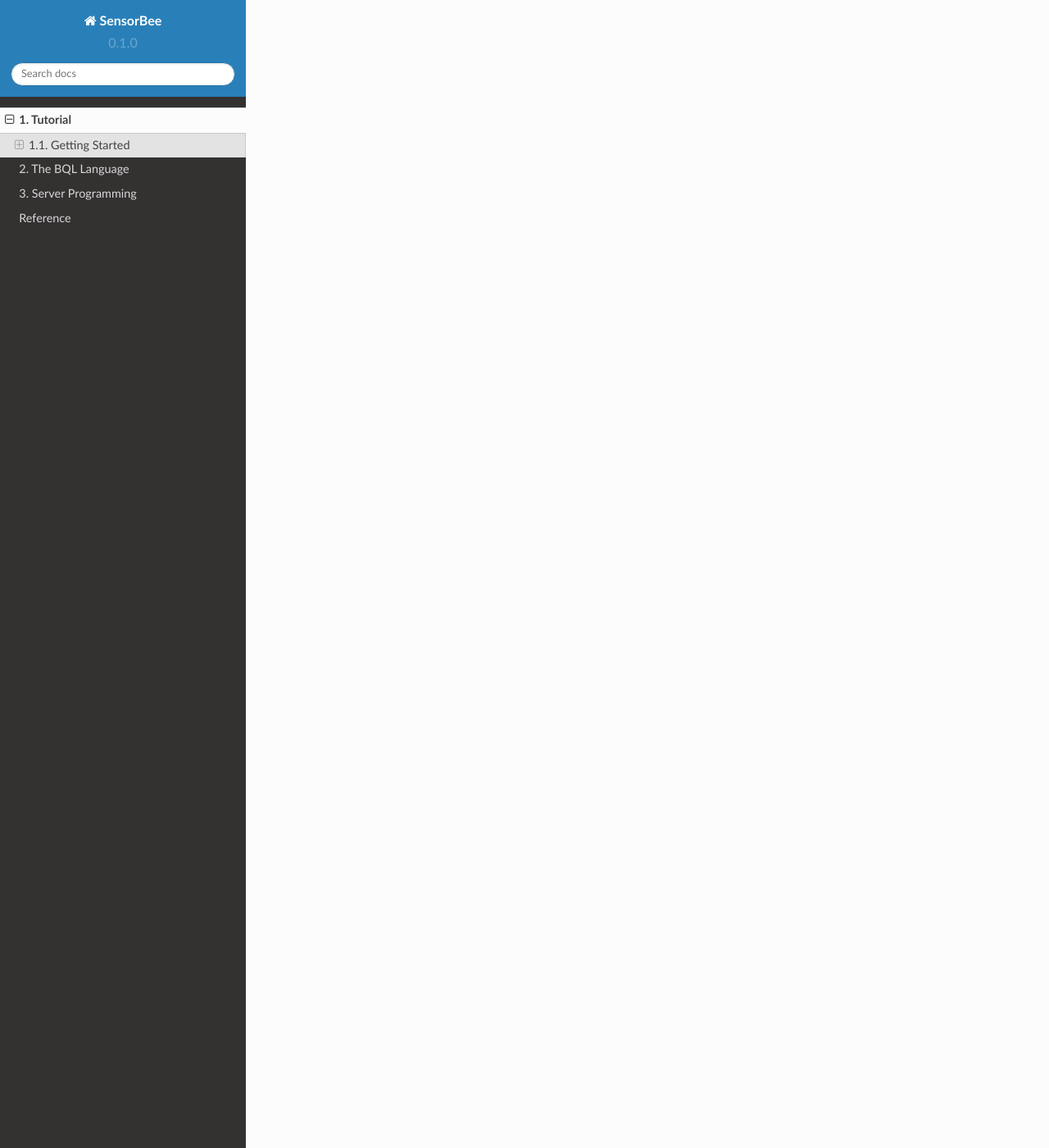
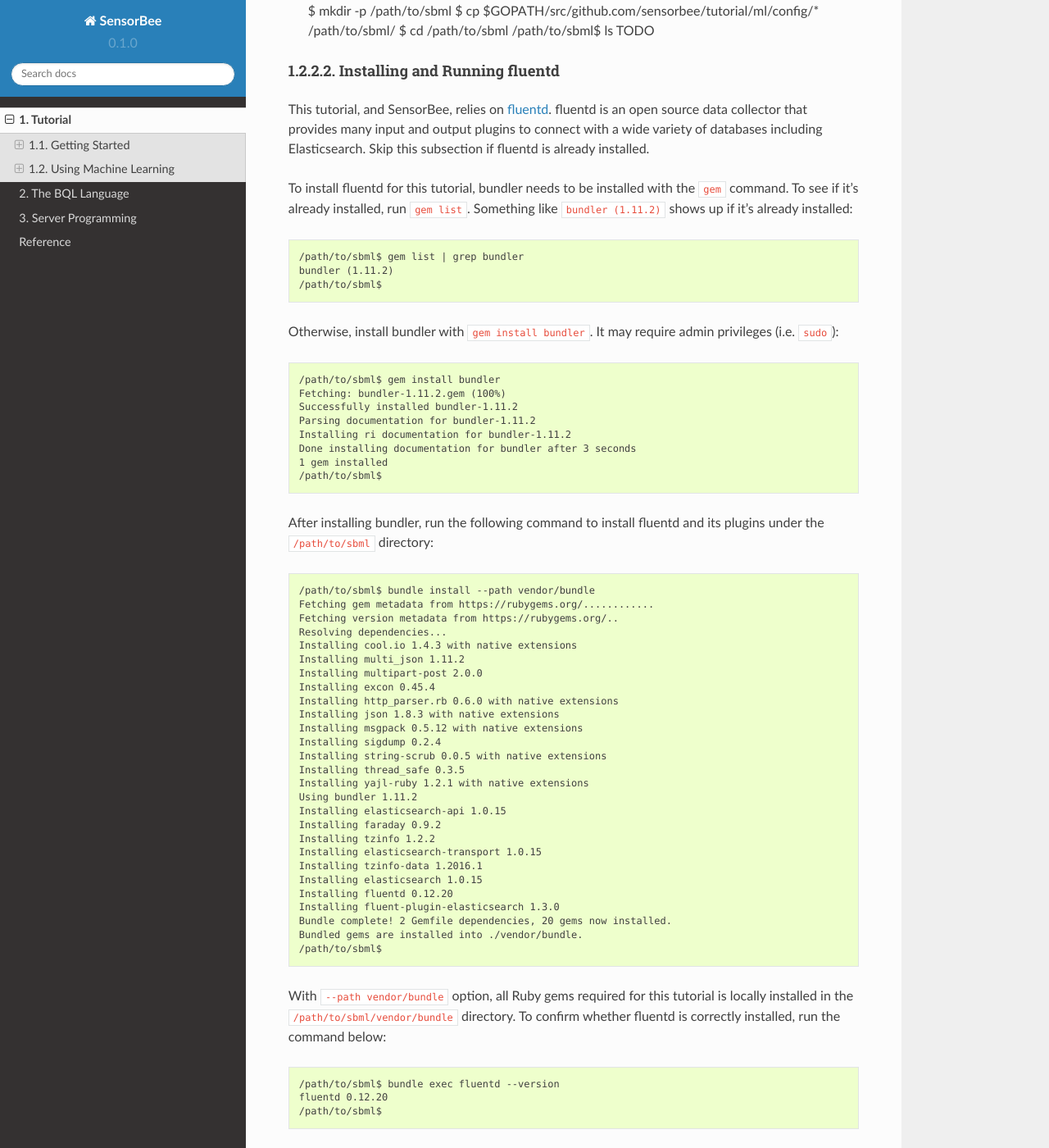
Before and after one commit to sensorbee/docs, a Sphinx documentation site: the page built from source/tutorial.rst, in a window 1280 px wide and 1400 px high, scrolled down 15401 px. Shown: the whole window at 82% size. Built offline with Sphinx 7.4.7 and the Read the Docs theme 2.0.0, drawn with Linux system fonts in a browser that asks for light colours; some of the changed text lies outside the part shown.

Commit message:
WIP: Writing machine learning tutorial

```diff
--- a/source/tutorial.rst
+++ b/source/tutorial.rst
@@ -5,3 +5,4 @@ Tutorial
 The following chapters gives an introduction to SensorBee.
 
 .. include:: tutorial/getting_started.rst
+.. include:: tutorial/machine_learning.rst
--- a/source/tutorial/getting_started.rst
+++ b/source/tutorial/getting_started.rst
@@ -1,3 +1,5 @@
+.. _tutorial_getting_started:
+
 ***************
 Getting Started
 ***************
--- /dev/null
+++ b/source/tutorial/machine_learning.rst
@@ -0,0 +1,340 @@
+**********************
+Using Machine Learning
+**********************
+
+This chapter describes how to use machine learning on SensorBee.
+
+In this tutorial, SensorBee retrieves tweets from Twitter's public stream using
+sample API. SensorBee adds two labels to each tweet: age and gender. Tweets are
+labeled (*classified*) by machine learning.
+
+Following sections shows how to install dependencies, set them up, and apply
+machine learning to tweets using SensorBee.
+
+.. note::
+
+    Due to the way the Twitter client receives tweets from Twitter, the behavior
+    of this tutorial demonstration doesn't seem very smooth. For example, it
+    gets around 50 tweets in 100ms and stops for 900ms, then repeats the same
+    behavior in every one second. So, it's easily misunderstood that SensorBee
+    and its machine learning library are doing mini-batch processing, but they
+    do not actually do it.
+
+Prerequisities
+==============
+
+This tutorial requires following software to be installed:
+
+* Ruby 2.1.8 or later
+
+    * https://www.ruby-lang.org/en/documentation/installation/
+
+* Elasticsearch 2.2.0 or later
+
+    * https://www.elastic.co/products/elasticsearch
+
+* Kibana 4.4.0 or later
+
+    * https://www.elastic.co/products/kibana
+
+In this tutorial, Ruby 2.1.4, Elasticsearch 2.2.0, and Kibana 4.4.0 are used.
+
+This tutorial assumes that Elasticsearch and Kibana are running on the same
+host as where SensorBee runs. However, it's can be configured to use those
+servers running on a different host.
+
+In addition, Go 1.4 or later is, of course, required. See
+:ref:`tutorial_getting_started` to learn how to setting it up.
+
+Quick Setting Up Guide
+----------------------
+
+If there's no Elasticsearch and Kibana instances that can be used for this
+tutorial, they need to be installed. Skip this subsection if they're already
+installed. In case an error occurs, look at documentation in
+`<http://www.elastic.co/>`_.
+
+Installing and Running Elasticsearch
+^^^^^^^^^^^^^^^^^^^^^^^^^^^^^^^^^^^^
+
+Download the package from `<https://www.elastic.co/downloads/elasticsearch>`_
+and extract the compressed file. Then, run ``bin/elasticsearch`` in the
+directory::
+
+    /path/to/elasticserach-2.2.0$ bin/elasticsearch
+    ... log messages ...
+
+To see if Elasticsearch is running, access the server with ``curl`` command::
+
+    $ curl http://localhost:9200/
+    {
+      "name" : "Peregrine",
+      "cluster_name" : "elasticsearch",
+      "version" : {
+        "number" : "2.2.0",
+        "build_hash" : "8ff36d139e16f8720f2947ef62c8167a888992fe",
+        "build_timestamp" : "2016-01-27T13:32:39Z",
+        "build_snapshot" : false,
+        "lucene_version" : "5.4.1"
+      },
+      "tagline" : "You Know, for Search"
+    }
+
+Installing and Running Kibana
+^^^^^^^^^^^^^^^^^^^^^^^^^^^^^
+
+Download the package from `<https://www.elastic.co/downloads/kibana>`_ and
+extract the compressed file. Then, run ``bin/kibana`` in the directory::
+
+    /path/to/kibana-4.4.0$ bin/kibana
+    ... log messages ...
+
+Access `<http://localhost:5601/>`_ with a Web browser. Kibana is running
+correctly if it shows a page saying "Configure an index pattern". Since
+Elasticsearch doesn't have the data yet, no more operation isn't necessary at
+the moment. `Running SensorBee`_ section shows how to perform further steps
+later.
+
+Installation and Setup
+======================
+
+Some work needs to be done before actually trying to interact with this tutorial.
+
+Installing the Tutorial Package
+-------------------------------
+
+To setting up the system, ``go get`` the tutorial package first::
+
+    $ go get github.com/sensorbee/tutorial/ml
+    $
+
+The package contains configuration files that are necessary for the tutorial
+under the ``config`` directory. Create a temporary directory and copy those
+files to the directory (**replace /path/to/ with an appropriate path**)::
+
+::
+
+    $ mkdir -p /path/to/sbml
+    $ cp $GOPATH/src/github.com/sensorbee/tutorial/ml/config/* /path/to/sbml/
+    $ cd /path/to/sbml
+    /path/to/sbml$ ls
+    TODO
+
+Installing and Running fluentd
+------------------------------
+
+This tutorial, and SensorBee, relies on `fluentd <http://www.fluentd.org/>`_.
+fluentd is an open source data collector that provides many input and output
+plugins to connect with a wide variety of databases including Elasticsearch.
+Skip this subsection if fluentd is already installed.
+
+To install fluentd for this tutorial, bundler needs to be installed with
+the ``gem`` command. To see if it's already installed, run ``gem list``.
+Something like ``bundler (1.11.2)`` shows up if it's already installed::
+
+    /path/to/sbml$ gem list | grep bundler
+    bundler (1.11.2)
+    /path/to/sbml$
+
+Otherwise, install bundler with ``gem install bundler``. It may require admin
+privileges (i.e. ``sudo``)::
+
+    /path/to/sbml$ gem install bundler
+    Fetching: bundler-1.11.2.gem (100%)
+    Successfully installed bundler-1.11.2
+    Parsing documentation for bundler-1.11.2
+    Installing ri documentation for bundler-1.11.2
+    Done installing documentation for bundler after 3 seconds
+    1 gem installed
+    /path/to/sbml$
+
+After installing bundler, run the following command to install fluentd and its
+plugins under the ``/path/to/sbml`` directory::
+
+    /path/to/sbml$ bundle install --path vendor/bundle
+    Fetching gem metadata from https://rubygems.org/............
+    Fetching version metadata from https://rubygems.org/..
+    Resolving dependencies...
+    Installing cool.io 1.4.3 with native extensions
+    Installing multi_json 1.11.2
+    Installing multipart-post 2.0.0
+    Installing excon 0.45.4
+    Installing http_parser.rb 0.6.0 with native extensions
+    Installing json 1.8.3 with native extensions
+    Installing msgpack 0.5.12 with native extensions
+    Installing sigdump 0.2.4
+    Installing string-scrub 0.0.5 with native extensions
+    Installing thread_safe 0.3.5
+    Installing yajl-ruby 1.2.1 with native extensions
+    Using bundler 1.11.2
+    Installing elasticsearch-api 1.0.15
+    Installing faraday 0.9.2
+    Installing tzinfo 1.2.2
+    Installing elasticsearch-transport 1.0.15
+    Installing tzinfo-data 1.2016.1
+    Installing elasticsearch 1.0.15
+    Installing fluentd 0.12.20
+    Installing fluent-plugin-elasticsearch 1.3.0
+    Bundle complete! 2 Gemfile dependencies, 20 gems now installed.
+    Bundled gems are installed into ./vendor/bundle.
+    /path/to/sbml$
+
+With ``--path vendor/bundle`` option, all Ruby gems required for this tutorial
+is locally installed in the ``/path/to/sbml/vendor/bundle`` directory. To
+confirm whether fluentd is correctly installed, run the command below::
+
+    /path/to/sbml$ bundle exec fluentd --version
+    fluentd 0.12.20
+    /path/to/sbml$
+
+If it prints the version, the installation is completed and fluentd is ready to
+be used.
+
+Once fluentd is installed, run it with the provided configuration file::
+
+    /path/to/sbml$ bundle exec fluentd -c fluent.conf
+    2016-02-05 16:02:10 -0800 [info]: reading config file path="fluent.conf"
+    2016-02-05 16:02:10 -0800 [info]: starting fluentd-0.12.20
+    2016-02-05 16:02:10 -0800 [info]: gem 'fluentd' version '0.12.20'
+    2016-02-05 16:02:10 -0800 [info]: gem 'fluent-plugin-elasticsearch' version '1.3.0'
+    2016-02-05 16:02:10 -0800 [info]: adding match pattern="sensorbee.tweets" type="...
+    2016-02-05 16:02:10 -0800 [info]: adding source type="forward"
+    2016-02-05 16:02:10 -0800 [info]: using configuration file: <ROOT>
+      <source>
+        @type forward
+        @id forward_input
+      </source>
+      <match sensorbee.tweets>
+        @type elasticsearch
+        host localhost
+        port 9200
+        include_tag_key true
+        tag_key @log_name
+        logstash_format true
+        flush_interval 1s
+      </match>
+    </ROOT>
+    2016-02-05 16:02:10 -0800 [info]: listening fluent socket on 0.0.0.0:24224
+    ^C2016-02-05 16:02:18 -0800 [info]: shutting down fluentd
+    2016-02-05 16:02:18 -0800 [info]: shutting down input type="forward" plugin_id="...
+    2016-02-05 16:02:18 -0800 [info]: shutting down output type="elasticsearch" plug...
+    2016-02-05 16:02:18 -0800 [info]: process finished code=0
+
+Some log messages are truncated with ``...`` at the end of each line.
+
+The configuration file ``fluent.conf`` is provided as a part of this tutorial.
+It defines one data source using ``in_forward`` and one destination that
+is connected to Elasticsearch. If the Elasticserver is running on a different
+host or using a port number different from 9200, edit ``fluent.conf``::
+
+    <source>
+      @type forward
+      @id forward_input
+    </source>
+    <match sensorbee.tweets>
+      @type elasticsearch
+      host {custom host name}
+      port {custom port number}
+      include_tag_key true
+      tag_key @log_name
+      logstash_format true
+      flush_interval 1s
+    </match>
+
+Also, feel free to change other parameters to adjust the configuration to the
+actual environment. Parameters for the Elasticsearch plugin are described at
+`<https://github.com/uken/fluent-plugin-elasticsearch>`_.
+
+Create Twitter API Key
+----------------------
+
+TODO: Visit Twitter
+TODO: Create api_key.yaml
+
+Running SensorBee
+=================
+
+All requirements for this tutorial have been installed and set up. The next
+step is to build and run ``sensorbee`` command::
+
+    /path/to/sbml$ build_sensorbee
+    sensorbee_main.go
+    /path/to/sbml$ ./sensorbee run -c sensorbee.yaml
+    INFO[0000] Setting up the server context
+    INFO[0000] Setting up the topology                       topology=twitter
+    INFO[0000] Starting the server on :15601
+
+Because SensorBee loads pre-trained machine learning models on its startup,
+it may take a while to setting up a topology. After the server shows the
+message ``Starting the server on :15601``, access Kibana at
+`<http://localhost:5601/>`_. If operations so far are sucessful, it returns the
+page as shown below:
+
+.. image:: /tutorial/kibana_create_index.png
+
+Click "Create" button to work with data coming from SensorBee. After the action
+is completed, Kibana is ready to visualize data. The picture below shows an
+example chart:
+
+.. image:: /tutorial/kibana_chart_sample.png
+
+Although this tutorial doesn't describe the usage of Kibana, many tutorials
+and examples can be found on the Web.
+
+Troubleshooting
+---------------
+
+If Kibana doesn't show the "Create" button, something may not be working
+properly. First, enter ``sensorbee shell`` to see SensorBee is working::
+
+    /path/to/sbml$ sensorbee shell -t twitter
+    twitter>
+
+Then, issue the following ``SELECT`` statement::
+
+    twitter> SELECT RSTREAM * FROM public_tweets [RANGE 1 TUPLES];
+    ... tweets show up here ...
+
+If the statement returns an error or it doesn't show any tweet:
+
+1. the host may not be connected to Twitter. Check the internet connection with
+   commands such as ``ping``.
+2. The API key written in ``api_key.yaml`` may be wrong.
+
+When the statement above shows tweets, query another stream::
+
+    twitter> SELECT RSTREAM * FROM labeled_tweets [RANGE 1 TUPLES];
+    ... tweets show up here ...
+
+If the statement doesn't show any tweets, the format of tweets may have been
+changed since the time of this writing. If so, modify BQL statements in
+``twitter.bql`` to support the new format. `How BQL Works`_ describes what
+each statement does.
+
+When the statement above prints tweets, fluentd or Elasticsearch may have not
+been staretd yet. Check they're running correctly.
+
+For other errors, report them to `<https://github.com/sensorbee/tutorial>`_.
+
+How BQL Works
+=============
+
+TODO: explain some streams defined in BQL file
+TODO: get some tuples from some streams
+
+Open another terminal to launch ``sensorbee shell``::
+
+    /path/to/sbml$ ./sensorbee shell -t twitter
+    (twitter)>>>
+
+Training
+========
+
+::
+
+    /path/to/sbml$ ./sensorbee runfile -t twitter -c sensorbee.yaml -s '' train.bql
+
+Evaluation
+----------
+
+Evaluation tools are being developed.
```
Also changed, not shown: source/tutorial/kibana_chart_sample.png (added), source/tutorial/kibana_create_index.png (added).
